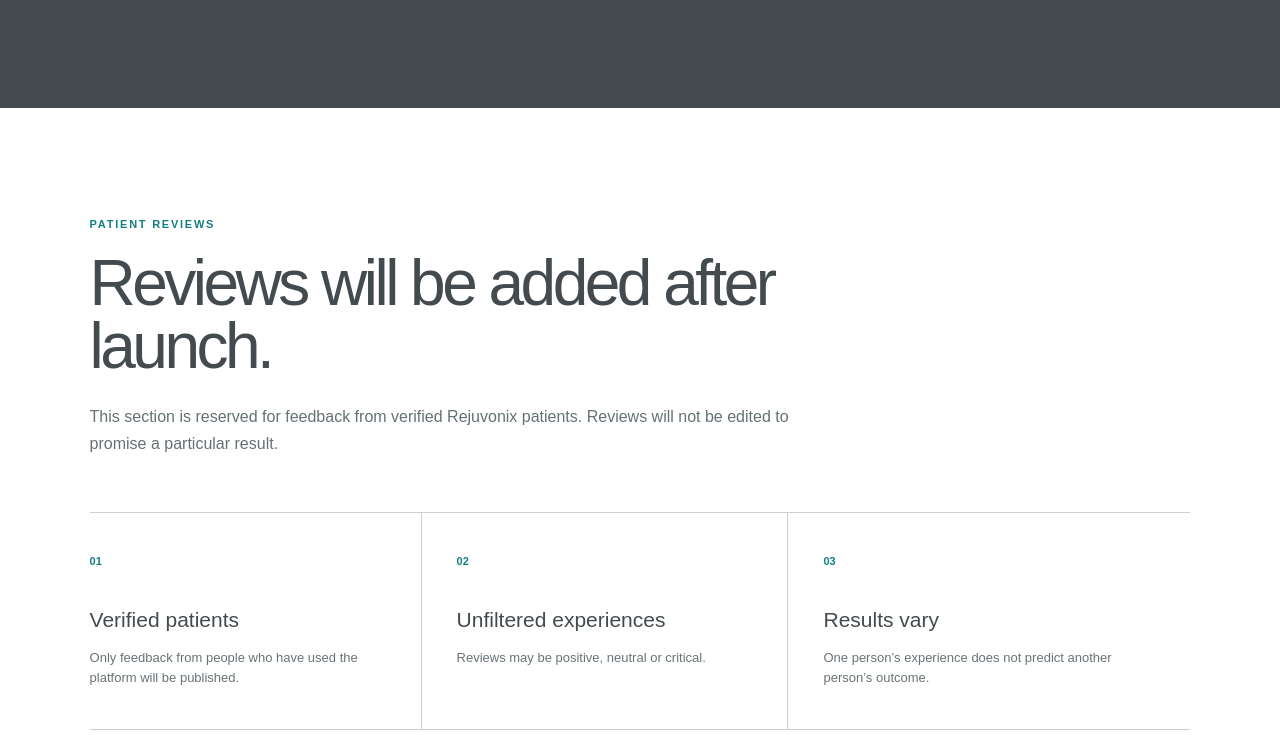
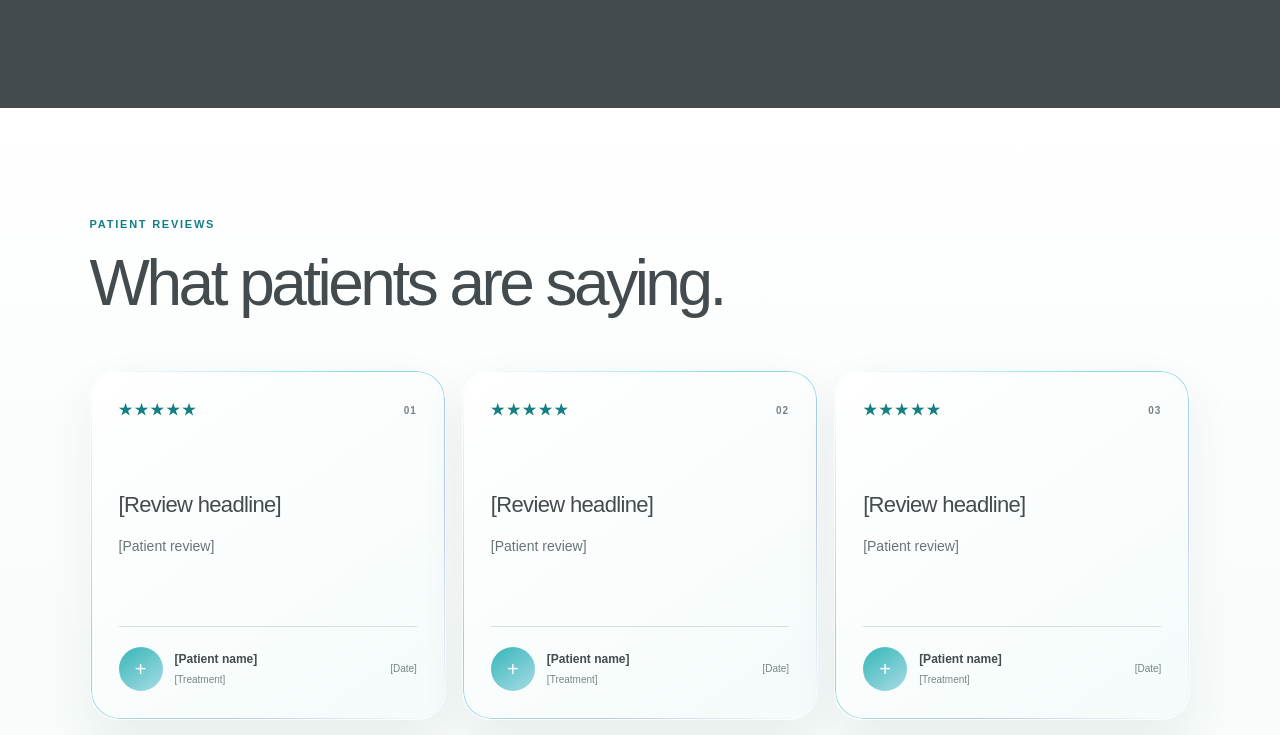
Before and after one commit to Premojin/rejuvonix, a Next.js app: page / in a window 1280 px wide. Shown: the part 5523-6258 px from the top of the page. Built offline with nearby package versions, Linux system fonts and the light colour scheme.

Commit message:
Build neutral patient review card section ready for supplied content

```diff
--- a/app/page.tsx
+++ b/app/page.tsx
@@ -74,7 +74,16 @@ export default function Home() {
       <button className="primary aqua" onClick={openQuiz}>Start with a few questions</button>
     </section>
 
-    <section className="reviews-section" id="reviews"><div className="review-heading"><p className="eyebrow">Patient reviews</p><h2>Reviews will be added after launch.</h2><p>This section is reserved for feedback from verified Rejuvonix patients. Reviews will not be edited to promise a particular result.</p></div><div className="review-promise"><div><span>01</span><h3>Verified patients</h3><p>Only feedback from people who have used the platform will be published.</p></div><div><span>02</span><h3>Unfiltered experiences</h3><p>Reviews may be positive, neutral or critical.</p></div><div><span>03</span><h3>Results vary</h3><p>One person’s experience does not predict another person’s outcome.</p></div></div></section>
+    <section className="reviews-section" id="reviews">
+      <div className="review-heading"><p className="eyebrow">Patient reviews</p><h2>What patients are saying.</h2></div>
+      <div className="review-grid">
+        {[1,2,3,4,5,6].map((slot) => <article className="review-card" key={slot}>
+          <div className="review-card-top"><span className="review-stars">★★★★★</span><span>0{slot}</span></div>
+          <div className="review-copy"><h3>[Review headline]</h3><p>[Patient review]</p></div>
+          <div className="review-author"><div className="review-avatar">+</div><div><strong>[Patient name]</strong><span>[Treatment]</span></div><time>[Date]</time></div>
+        </article>)}
+      </div>
+    </section>
 
     <section className="program-section" id="program">
       <div className="program-copy"><p className="eyebrow">The Rejuvonix program</p><h2>Support continues after your first prescription.</h2><p>Use the platform for your assessment, order updates, progress check-ins and maintenance conversations.</p><div className="benefit-list">{["Secure online assessment","Access to independent licensed providers","Treatment and fulfillment status","Progress check-ins","Nutrition and movement guidance","Maintenance planning"].map(item => <div key={item}><span>✓</span>{item}</div>)}</div><button className="primary" onClick={openQuiz}>Review my options</button></div>
--- /dev/null
+++ b/app/reviews.css
@@ -0,0 +1,8 @@
+.reviews-section{background:linear-gradient(180deg,#fff 0%,#f1f8f7 100%)}
+.review-heading{max-width:760px}
+.review-grid{display:grid;grid-template-columns:repeat(3,minmax(0,1fr));gap:16px}
+.review-card{position:relative;min-height:350px;padding:28px;display:flex;flex-direction:column;justify-content:space-between;overflow:hidden;border:1px solid transparent;border-radius:28px;background:linear-gradient(145deg,#fff 0%,#f4fbfa 100%);box-shadow:inset 0 0 0 1px #ffffff80,0 18px 45px #33464812}
+.review-card:before{content:"";position:absolute;inset:0;border-radius:inherit;padding:1px;background:linear-gradient(135deg,#ffffff 0%,#88dddc 38%,#b8c7e9 68%,#ffffff70 100%);mask:linear-gradient(#000 0 0) content-box,linear-gradient(#000 0 0);mask-composite:exclude;pointer-events:none}
+.review-card-top{display:flex;justify-content:space-between;align-items:center;color:#758082;font-size:10px;font-weight:900;letter-spacing:.1em}.review-stars{color:var(--aqua-dark);font-size:15px;letter-spacing:.16em}.review-copy{padding:45px 0}.review-copy h3{margin:0 0 14px;font-size:22px;letter-spacing:-.03em}.review-copy p{margin:0;color:#697476;line-height:1.7;font-size:14px}.review-author{display:grid;grid-template-columns:44px 1fr auto;gap:12px;align-items:center;padding-top:20px;border-top:1px solid #d8dfdf}.review-avatar{width:44px;height:44px;border-radius:50%;display:grid;place-items:center;background:linear-gradient(145deg,#35b6b8,#a9dce5);color:#fff;font-size:20px}.review-author>div:nth-child(2){display:flex;flex-direction:column;gap:4px}.review-author strong{font-size:12px}.review-author span,.review-author time{font-size:10px;color:#7a8587}.review-author time{text-align:right}
+@media(max-width:1050px){.review-grid{grid-template-columns:repeat(2,minmax(0,1fr))}}
+@media(max-width:680px){.review-grid{grid-template-columns:1fr}.review-card{min-height:320px;border-radius:22px}}
```
Also changed, not shown: app/globals.css.
